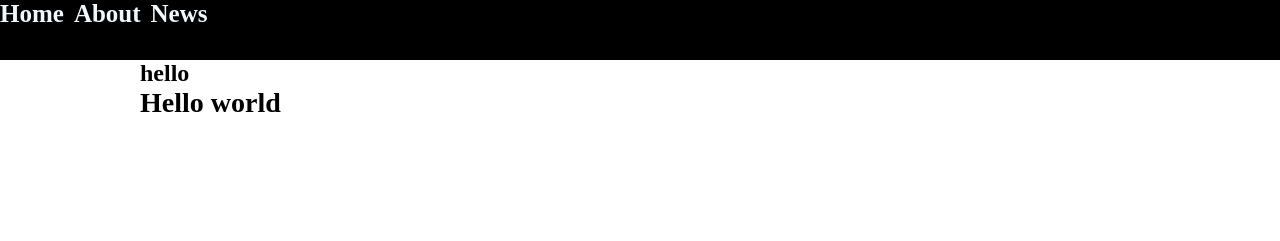
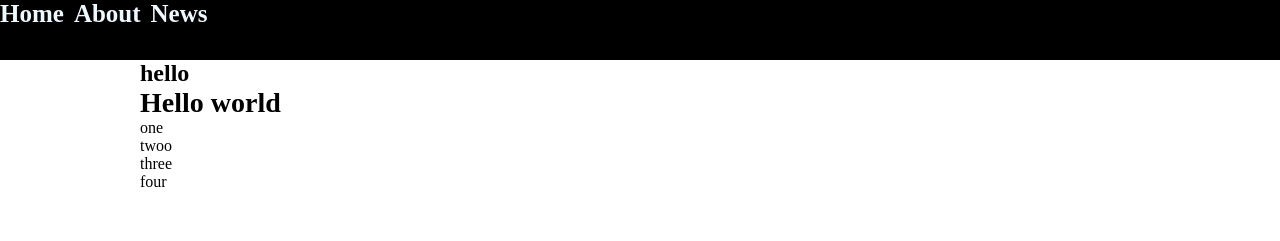
Before and after one commit to akbaralievv/geektech-month-4_20-02, a React (Create React App) app: page / in a window 1280 px wide. Shown: the top 241 px of the page. Built offline with nearby package versions, Linux system fonts and the light colour scheme.

Commit message:
update: DZ1 (added List,Ul components)

```diff
--- a/src/App.js
+++ b/src/App.js
@@ -3,15 +3,20 @@ import Text from './components/Text';
 import Content from './components/content';
 import Header from './components/Header';
 import Footer from './components/Footer';
+import Ul from './components/Ul';
 
 function App() {
   const headerPath=['Home','About','News']
+  const listText=['one','twoo','three','four']
   return (
     <div className="App">
       <Header paths={headerPath}/>
       <Content>
         <div className='container'>
           <Text/>
+          <ul>
+            <Ul text={listText}/>
+          </ul>
         </div>
       </Content>
       <Footer paths={headerPath}/>
--- /dev/null
+++ b/src/components/List.jsx
@@ -0,0 +1,3 @@
+const List=({children})=><li className="list">{children}</li>
+
+export default List
--- /dev/null
+++ b/src/components/Ul.jsx
@@ -0,0 +1,11 @@
+
+import List from "./List";
+const Ul=({text})=>{
+    return(
+        <>
+            {text.map((item,i)=><List key={i}>{item}</List>)}
+        </>
+
+    )
+}
+export default Ul
```
